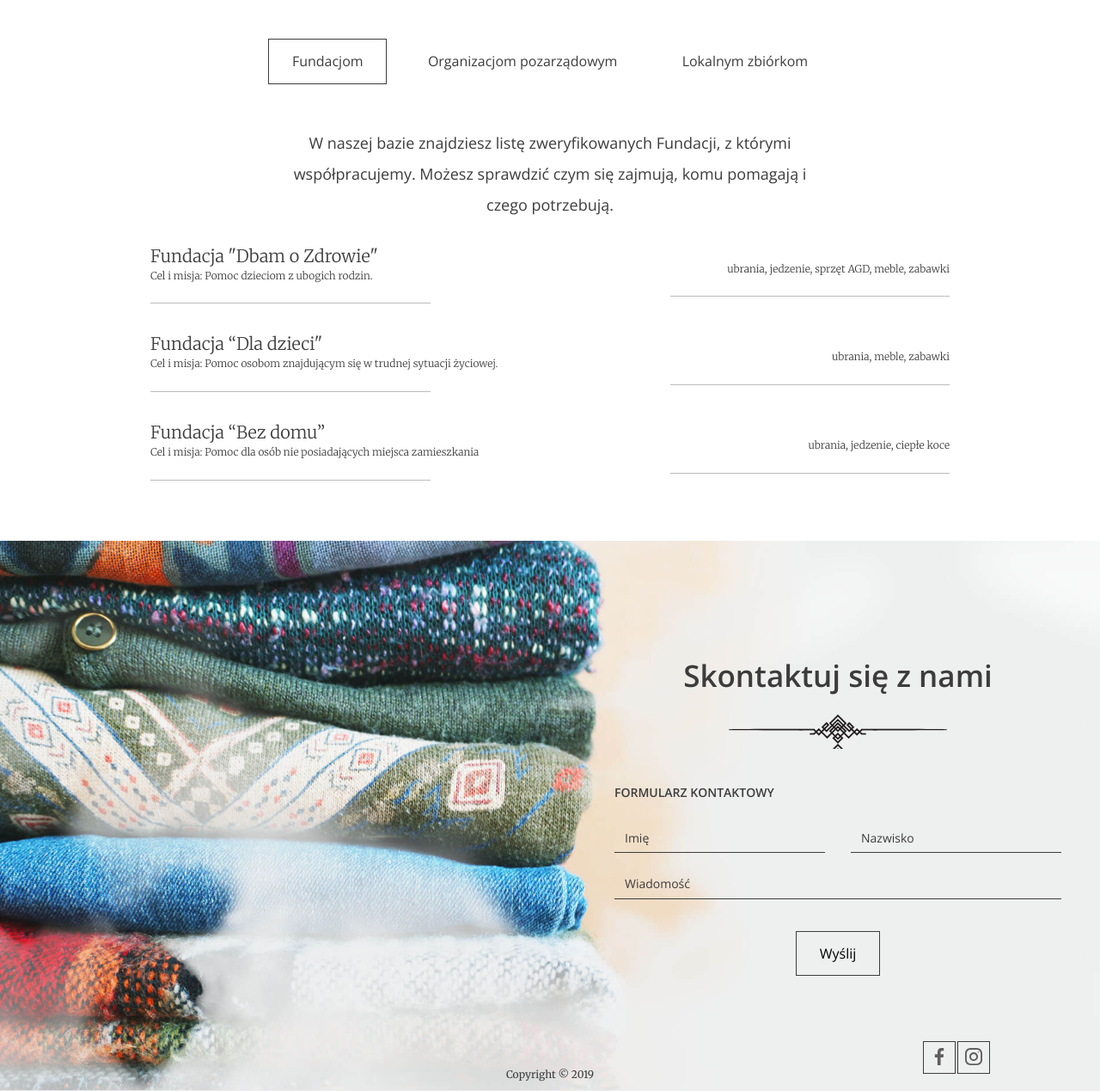
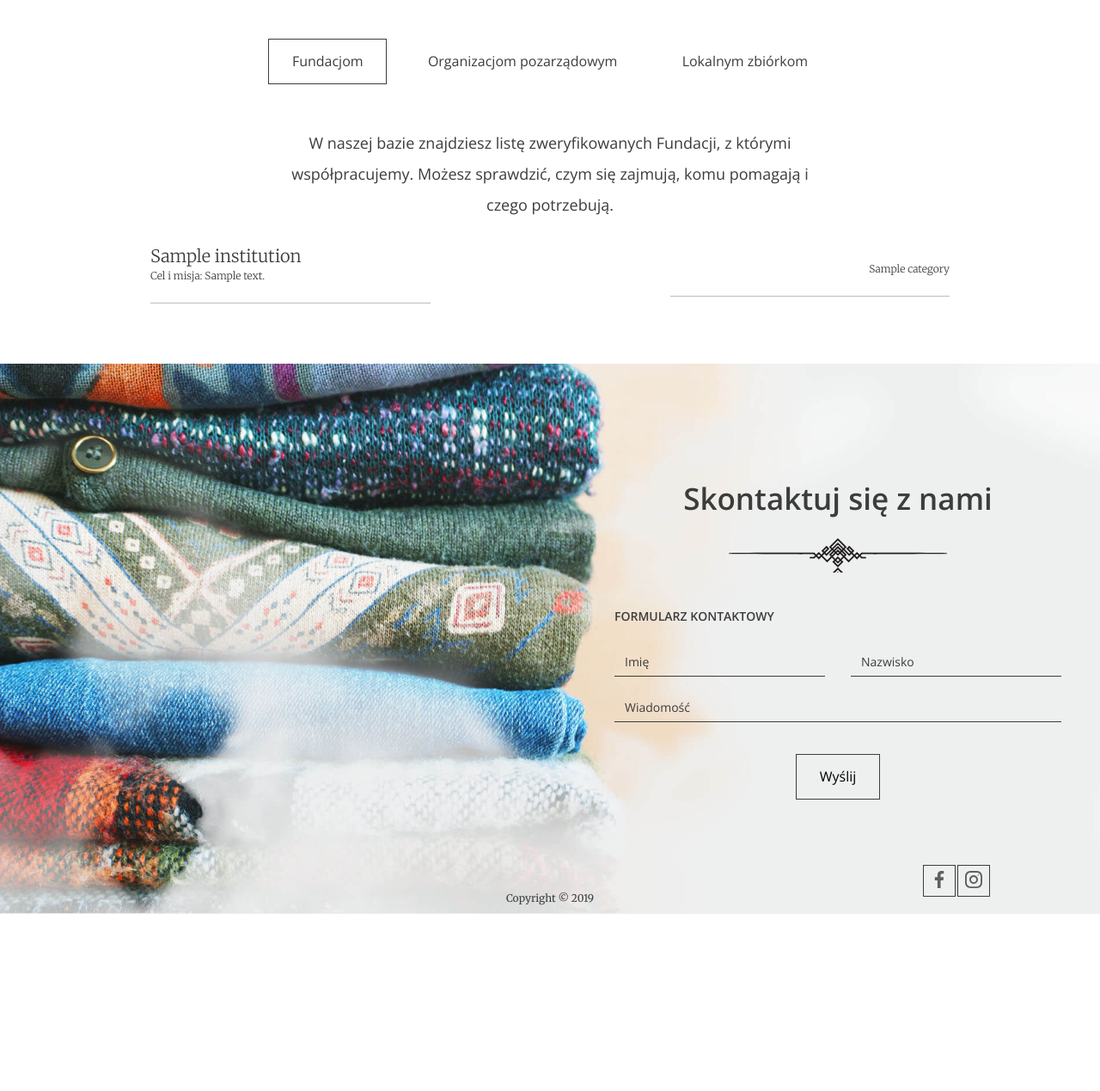
Before and after one commit to MateuszMarcisz/donate-to-charity, a Django app: page / in a window 1280 px wide. Shown: the part 2609-3878 px from the top of the page at 86% size. After the commit the page ends 3672 px from the top, so only its background shows below. Run offline with Django 5.2, Linux system fonts and the light colour scheme; tables that the repository leaves empty hold one stand-in row (values such as "Sample post").

Commit message:
add dynamic info regarding fundations

```diff
--- a/charity_donations/views.py
+++ b/charity_donations/views.py
@@ -2,7 +2,7 @@ from django.db import models
 from django.shortcuts import render
 from django.views import View
 
-from charity_donations.models import Donation
+from charity_donations.models import Donation, Institution
 
 
 # Create your views here.
@@ -13,10 +13,16 @@ class LandingPageView(View):
 
         number_of_bags = Donation.objects.aggregate(total_bags=models.Sum('quantity'))['total_bags'] or 0
         number_of_institutions = Donation.objects.values('institution').distinct().count()
+        foundations = Institution.objects.filter(type=Institution.FOUNDATION)
+        local_collections = Institution.objects.filter(type=Institution.LOCAL_COLLECTION)
+        ngos = Institution.objects.filter(type=Institution.NGO)
 
         context = {
             'number_of_bags': number_of_bags,
             'number_of_institutions': number_of_institutions,
+            'foundations': foundations,
+            'local_collections': local_collections,
+            'ngos': ngos,
         }
 
         return render(request, 'index.html', context)
--- a/templates/index.html
+++ b/templates/index.html
@@ -89,44 +89,27 @@
 
         <!-- SLIDE 1 -->
         <div class="help--slides active" data-id="1">
-            <p>W naszej bazie znajdziesz listę zweryfikowanych Fundacji, z którymi współpracujemy. Możesz sprawdzić czym
-                się
-                zajmują, komu pomagają i czego potrzebują.</p>
+            <p>W naszej bazie znajdziesz listę zweryfikowanych Fundacji, z którymi współpracujemy. Możesz sprawdzić,
+                czym
+                się zajmują, komu pomagają i czego potrzebują.</p>
 
             <ul class="help--slides-items">
+                {% for foundation in foundations %}
                     <li>
                         <div class="col">
-                        <div class="title">Fundacja "Dbam o Zdrowie"</div>
-                        <div class="subtitle">Cel i misja: Pomoc dzieciom z ubogich rodzin.</div>
+                            <div class="title">{{ foundation.name }}</div>
+                            <div class="subtitle">Cel i misja: {{ foundation.description }}</div>
                         </div>
 
                         <div class="col">
-                        <div class="text">ubrania, jedzenie, sprzęt AGD, meble, zabawki</div>
+                            <div class="text">
+                                {% for category in foundation.categories.all %}
+                                    {{ category.name }}{% if not forloop.last %}, {% endif %}
+                                {% endfor %}
+                            </div>
                         </div>
                     </li>
-
-                <li>
-                    <div class="col">
-                        <div class="title">Fundacja “Dla dzieci"</div>
-                        <div class="subtitle">Cel i misja: Pomoc osobom znajdującym się w trudnej sytuacji życiowej.
-                        </div>
-                    </div>
-
-                    <div class="col">
-                        <div class="text">ubrania, meble, zabawki</div>
-                    </div>
-                </li>
-
-                <li>
-                    <div class="col">
-                        <div class="title">Fundacja “Bez domu”</div>
-                        <div class="subtitle">Cel i misja: Pomoc dla osób nie posiadających miejsca zamieszkania</div>
-                    </div>
-
-                    <div class="col">
-                        <div class="text">ubrania, jedzenie, ciepłe koce</div>
-                    </div>
-                </li>
+                {% endfor %}
             </ul>
             <!-- Pagination
             <ul class="help--slides-pagination">
@@ -140,55 +123,25 @@
 
         <!-- SLIDE 2 -->
         <div class="help--slides" data-id="2">
-            <p>
-                Lorem ipsum dolor, sit amet consectetur adipisicing elit. Hic officiis mollitia dolor, neque aspernatur
-                accusamus debitis. Ducimus, officia. Quia, sunt illum! Non iste placeat ab ipsum alias
-                quos suscipit corporis!
-            </p>
+            <p>W naszej bazie znajdziesz listę zweryfikowanych Organizacji pozarządowych, z którymi współpracujemy.
+                Możesz sprawdzić, czym się zajmują, komu pomagają i czego potrzebują.</p>
             <ul class="help--slides-items">
+                {% for ngo in ngos %}
                     <li>
                         <div class="col">
-                        <div class="title">Organizacja 1</div>
-                        <div class="subtitle">Lorem ipsum dolor sit amet consectetur.</div>
+                            <div class="title">{{ ngo.name }}</div>
+                            <div class="subtitle">Cel i misja: {{ ngo.description }}</div>
                         </div>
 
                         <div class="col">
-                        <div class="text">Lorem ipsum dolor sit amet consectetur adipisicing elit.</div>
+                            <div class="text">
+                                {% for category in ngo.categories.all %}
+                                    {{ category.name }}{% if not forloop.last %}, {% endif %}
+                                {% endfor %}
+                            </div>
                         </div>
                     </li>
-
-                <li>
-                    <div class="col">
-                        <div class="title">Organizacja 2</div>
-                        <div class="subtitle">Lorem ipsum dolor sit amet consectetur.</div>
-                    </div>
-
-                    <div class="col">
-                        <div class="text">Lorem ipsum dolor sit amet consectetur adipisicing elit.</div>
-                    </div>
-                </li>
-
-                <li>
-                    <div class="col">
-                        <div class="title">Organizacja 3</div>
-                        <div class="subtitle">Lorem ipsum dolor sit amet consectetur.</div>
-                    </div>
-
-                    <div class="col">
-                        <div class="text">Lorem ipsum dolor sit amet consectetur adipisicing elit.</div>
-                    </div>
-                </li>
-
-                <li>
-                    <div class="col">
-                        <div class="title">Organizacja 4</div>
-                        <div class="subtitle">Lorem ipsum dolor sit amet consectetur.</div>
-                    </div>
-
-                    <div class="col">
-                        <div class="text">Lorem ipsum dolor sit amet consectetur adipisicing elit.</div>
-                    </div>
-                </li>
+                {% endfor %}
             </ul>
 
             <!-- Pagination
@@ -204,31 +157,25 @@
 
         <!-- SLIDE 3 -->
         <div class="help--slides" data-id="3">
-            <p>Lorem ipsum dolor sit amet, his ocurreret persequeris ea, ad utinam laudem duo. Verterem adipisci
-                partiendo
-                eos ne, ea his reque quaeque recteque, ne quo lobortis intellegam.</p>
+            <p>W naszej bazie znajdziesz listę zweryfikowanych Lokalnych Zbiórek, z którymi współpracujemy.
+                Możesz sprawdzić, czym się zajmują, komu pomagają i czego potrzebują.</p>
             <ul class="help--slides-items">
+                {% for local_collection in local_collections %}
                     <li>
                         <div class="col">
-                        <div class="title">Lokalna zbiórka 1</div>
-                        <div class="subtitle">Lorem ipsum dolor sit amet consectetur.</div>
+                            <div class="title">{{ local_collection.name }}</div>
+                            <div class="subtitle">Cel i misja: {{ local_collection.description }}</div>
                         </div>
 
                         <div class="col">
-                        <div class="text">Lorem ipsum dolor sit amet consectetur adipisicing elit.</div>
+                            <div class="text">
+                                {% for category in local_collection.categories.all %}
+                                    {{ category.name }}{% if not forloop.last %}, {% endif %}
+                                {% endfor %}
+                            </div>
                         </div>
                     </li>
-
-                <li>
-                    <div class="col">
-                        <div class="title">Lokalna zbiórka 2</div>
-                        <div class="subtitle">Lorem ipsum dolor sit amet consectetur.</div>
-                    </div>
-
-                    <div class="col">
-                        <div class="text">Lorem ipsum dolor sit amet consectetur adipisicing elit.</div>
-                    </div>
-                </li>
+                {% endfor %}
             </ul>
 
             <!-- Pagination
```
Lines whose indentation alone changed are shown as unchanged.
